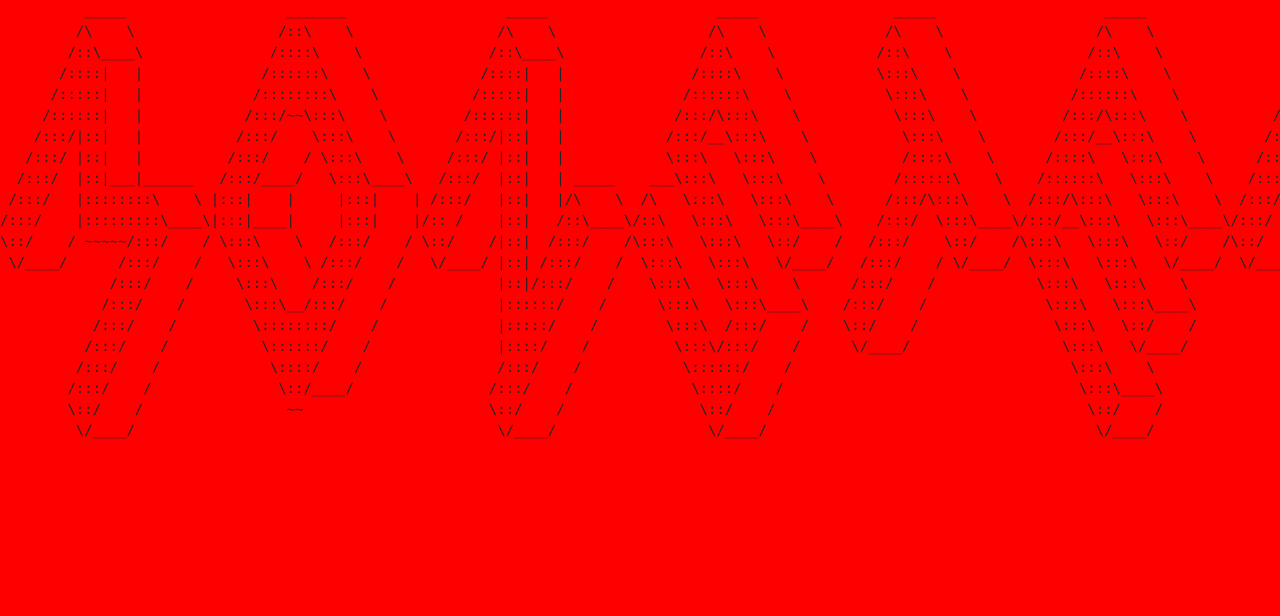
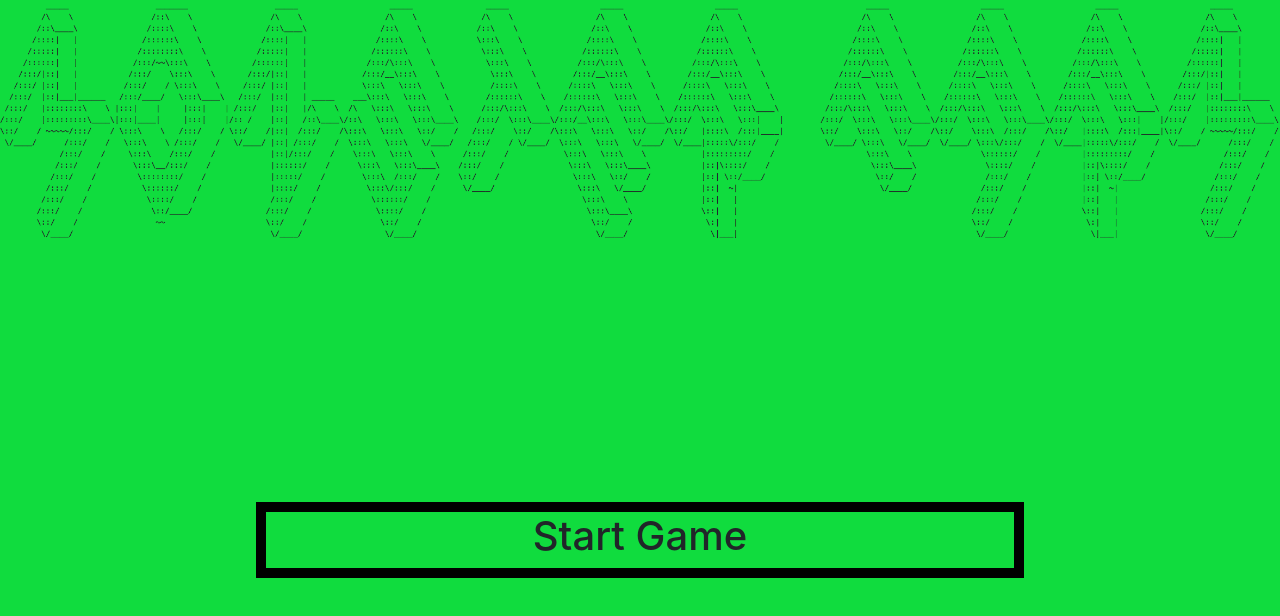
Before and after one commit to lupinerose/Monster-Farm, a website built with webpack: page src/index.html in a window 1280 px wide. Built offline with nearby package versions, Linux system fonts and the light colour scheme.

Commit message:
add in-work styling

```diff
--- a/package.json
+++ b/package.json
@@ -19,8 +19,10 @@
     "babel-preset-es2015": "^6.24.1",
     "clean-webpack-plugin": "^0.1.18",
     "css-loader": "^2.1.1",
+    "dotenv-webpack": "^1.7.0",
     "eslint": "^5.16.0",
     "eslint-loader": "^2.1.2",
+    "file-loader": "^3.0.1",
     "html-webpack-plugin": "^3.2.0",
     "jasmine": "^3.4.0",
     "jasmine-core": "^3.4.0",
--- a/src/index.html
+++ b/src/index.html
@@ -5,29 +5,17 @@
     <title>MoNsTeR FaRm</title>
   </head>
   <body>
-    <pre>
-          _____                   _______                   _____                    _____                _____                    _____                    _____                            _____                    _____                    _____                    _____
-         /\    \                 /::\    \                 /\    \                  /\    \              /\    \                  /\    \                  /\    \                          /\    \                  /\    \                  /\    \                  /\    \
-        /::\____\               /::::\    \               /::\____\                /::\    \            /::\    \                /::\    \                /::\    \                        /::\    \                /::\    \                /::\    \                /::\____\
-       /::::|   |              /::::::\    \             /::::|   |               /::::\    \           \:::\    \              /::::\    \              /::::\    \                      /::::\    \              /::::\    \              /::::\    \              /::::|   |
-      /:::::|   |             /::::::::\    \           /:::::|   |              /::::::\    \           \:::\    \            /::::::\    \            /::::::\    \                    /::::::\    \            /::::::\    \            /::::::\    \            /:::::|   |
-     /::::::|   |            /:::/~~\:::\    \         /::::::|   |             /:::/\:::\    \           \:::\    \          /:::/\:::\    \          /:::/\:::\    \                  /:::/\:::\    \          /:::/\:::\    \          /:::/\:::\    \          /::::::|   |
-    /:::/|::|   |           /:::/    \:::\    \       /:::/|::|   |            /:::/__\:::\    \           \:::\    \        /:::/__\:::\    \        /:::/__\:::\    \                /:::/__\:::\    \        /:::/__\:::\    \        /:::/__\:::\    \        /:::/|::|   |
-   /:::/ |::|   |          /:::/    / \:::\    \     /:::/ |::|   |            \:::\   \:::\    \          /::::\    \      /::::\   \:::\    \      /::::\   \:::\    \              /::::\   \:::\    \      /::::\   \:::\    \      /::::\   \:::\    \      /:::/ |::|   |
-  /:::/  |::|___|______   /:::/____/   \:::\____\   /:::/  |::|   | _____    ___\:::\   \:::\    \        /::::::\    \    /::::::\   \:::\    \    /::::::\   \:::\    \            /::::::\   \:::\    \    /::::::\   \:::\    \    /::::::\   \:::\    \    /:::/  |::|___|______
- /:::/   |::::::::\    \ |:::|    |     |:::|    | /:::/   |::|   |/\    \  /\   \:::\   \:::\    \      /:::/\:::\    \  /:::/\:::\   \:::\    \  /:::/\:::\   \:::\____\          /:::/\:::\   \:::\    \  /:::/\:::\   \:::\    \  /:::/\:::\   \:::\____\  /:::/   |::::::::\    \
-/:::/    |:::::::::\____\|:::|____|     |:::|    |/:: /    |::|   /::\____\/::\   \:::\   \:::\____\    /:::/  \:::\____\/:::/__\:::\   \:::\____\/:::/  \:::\   \:::|    |        /:::/  \:::\   \:::\____\/:::/  \:::\   \:::\____\/:::/  \:::\   \:::|    |/:::/    |:::::::::\____\
-\::/    / ~~~~~/:::/    / \:::\    \   /:::/    / \::/    /|::|  /:::/    /\:::\   \:::\   \::/    /   /:::/    \::/    /\:::\   \:::\   \::/    /\::/   |::::\  /:::|____|        \::/    \:::\   \::/    /\::/    \:::\  /:::/    /\::/   |::::\  /:::|____|\::/    / ~~~~~/:::/    /
- \/____/      /:::/    /   \:::\    \ /:::/    /   \/____/ |::| /:::/    /  \:::\   \:::\   \/____/   /:::/    / \/____/  \:::\   \:::\   \/____/  \/____|:::::\/:::/    /          \/____/ \:::\   \/____/  \/____/ \:::\/:::/    /  \/____|:::::\/:::/    /  \/____/      /:::/    /
-             /:::/    /     \:::\    /:::/    /            |::|/:::/    /    \:::\   \:::\    \      /:::/    /            \:::\   \:::\    \            |:::::::::/    /                    \:::\    \               \::::::/    /         |:::::::::/    /               /:::/    /
-            /:::/    /       \:::\__/:::/    /             |::::::/    /      \:::\   \:::\____\    /:::/    /              \:::\   \:::\____\           |::|\::::/    /                      \:::\____\               \::::/    /          |::|\::::/    /               /:::/    /
-           /:::/    /         \::::::::/    /              |:::::/    /        \:::\  /:::/    /    \::/    /                \:::\   \::/    /           |::| \::/____/                        \::/    /               /:::/    /           |::| \::/____/               /:::/    /
-          /:::/    /           \::::::/    /               |::::/    /          \:::\/:::/    /      \/____/                  \:::\   \/____/            |::|  ~|                               \/____/               /:::/    /            |::|  ~|                    /:::/    /
-         /:::/    /             \::::/    /                /:::/    /            \::::::/    /                                 \:::\    \                |::|   |                                                    /:::/    /             |::|   |                   /:::/    /
-        /:::/    /               \::/____/                /:::/    /              \::::/    /                                   \:::\____\               \::|   |                                                   /:::/    /              \::|   |                  /:::/    /
-        \::/    /                 ~~                      \::/    /                \::/    /                                     \::/    /                \:|   |                                                   \::/    /                \:|   |                  \::/    /
-         \/____/                                           \/____/                  \/____/                                       \/____/                  \|___|                                                    \/____/                  \|___|                   \/____/
+    <img id="title" alt="Monster Farm" width="100%">
+    <div id="gameBefore">
+      <div id="start">
+        <h1>Start Game</h1>
+      </div>
+    </div>
+    <div id="gamePlay">
 
-</pre>
+    </div>
+    <div id="gameOver">
+
+    </div>
   </body>
 </html>
--- a/src/main.js
+++ b/src/main.js
@@ -2,7 +2,18 @@ import $ from 'jquery';
 import 'bootstrap';
 import 'bootstrap/dist/css/bootstrap.min.css';
 import './styles.css';
+import Title from './img/title.png';
+
+let title = document.getElementById('title');
+title.src = Title;
 
 $(document).ready(function() {
+});
 
-});
+function blinkBorder() {
+  setInterval(($("#start").hide()), 10000)
+  setTimeout(
+  setInterval(($("#start").show()), 1000), 500)
+};
+
+blinkBorder();
--- a/src/styles.css
+++ b/src/styles.css
@@ -1,3 +1,12 @@
 body {
-  background-color: red;
+  background-color: #10dc3e;
 }
+
+#gameBefore {
+  margin: 20%;
+  text-align: center;
+}
+
+#start {
+  border: 10px solid black;
+}
--- a/webpack.config.js
+++ b/webpack.config.js
@@ -2,6 +2,7 @@ const path = require('path');
 const HtmlWebpackPlugin = require('html-webpack-plugin');
 const CleanWebpackPlugin = require('clean-webpack-plugin');
 const UglifyJsPlugin = require('uglifyjs-webpack-plugin');
+const Dotenv = require('dotenv-webpack');
 
 module.exports = {
   entry: './src/main.js',
@@ -16,6 +17,7 @@ module.exports = {
   plugins: [
     new UglifyJsPlugin({ sourceMap: true }),
     new CleanWebpackPlugin(['dist']),
+    new Dotenv(),
     new HtmlWebpackPlugin({
       title: 'MonsterFarm',
       template: './src/index.html',
@@ -31,6 +33,12 @@ module.exports = {
           'css-loader'
         ]
       },
+      {
+         test: /\.(png|svg|jpg|gif)$/,
+         use: [
+             'file-loader'
+           ]
+       },
       {
         test: /\.js$/,
         exclude: [
```
Also changed, not shown: src/monsterFarm.js (+3 -6 lines), src/img/title.png (added), 2 other files.
